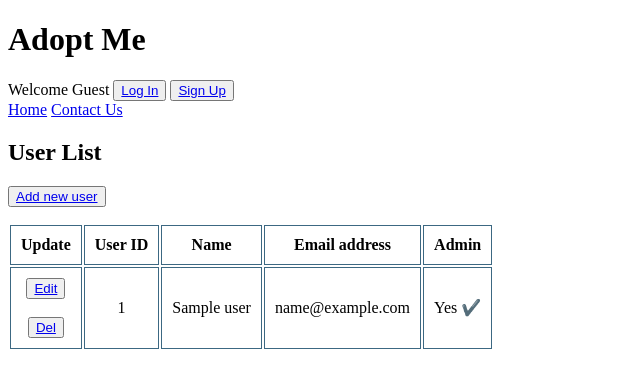
After one commit to poradaT/adopt_me, a Flask app: page /user_list in a window 1280 px wide. The commit adds this page. Shown: the top 388 px of the page, without its empty margins (0-640 px from the left). Run offline with Flask 2, Linux system fonts and the light colour scheme; a database or web service that is not in the repository returns one stand-in record (values such as "Sample title"); some libraries are stand-ins or nearby versions.

Commit message:
Add User List page for admin only

```diff
--- a/app.py
+++ b/app.py
@@ -1,6 +1,6 @@
 from flask import Flask, render_template, request, redirect, session, flash
 from models.pet import get_all_pets, insert_pet, get_pet, update_pet, delete_pet
-from models.user import get_user, insert_user #get_all_users, update_user, delete_user
+from models.user import get_user, insert_user, get_all_users, update_user, delete_user
 from werkzeug.security import generate_password_hash, check_password_hash
 
 app = Flask(__name__)
@@ -117,3 +117,75 @@ def logout_user():
     session.pop('user_email')
 
     return redirect('/login')
+
+#######################################################################
+
+@app.route('/user_list', methods=['GET', 'POST'])
+def users():
+    if request.method == 'GET':
+        users = get_all_users()
+        return render_template('users.html', users=users, user_name = session.get('user_name', 'UNKNOWN'))
+
+    name = request.form.get('name')
+    email = request.form.get('email')
+    password = request.form.get('password')
+    password_hash = generate_password_hash(password)
+    confirm_password = request.form.get('confirm_password')
+
+    if password != confirm_password:
+        flash('Passwords do not match! Please try again.', 'error')
+        return render_template('new_user.html')
+
+    insert_user(name, email, password_hash)
+    users = get_all_users()
+    return render_template('users.html', users=users, user_name = session.get('user_name', 'UNKNOWN'))
+
+@app.route('/add_user')
+def add_user():
+    return render_template("new_user.html", user_name = session.get('user_name', 'UNKNOWN'))
+
+@app.route('/edit_user', methods=['GET', 'POST'])
+def edit_user():
+
+    id = request.args.get('id')
+    email = request.args.get('email')
+    user_prefilled = get_user(email)
+
+    if request.method == 'GET':
+        return render_template("edit_user.html", id=id, user_prefilled=user_prefilled, user_name = session.get('user_name', 'UNKNOWN'))
+
+    password = request.form.get('password')
+    confirm_password = request.form.get('confirm_password')
+
+    if password != confirm_password:
+        id = request.form['id']
+        email = request.form["email"]
+        user_prefilled = get_user(email)
+        flash('Passwords do not match! Please try again.', 'error')
+        return render_template("edit_user.html", id=id, email=email, user_prefilled=user_prefilled, user_name = session.get('user_name', 'UNKNOWN'))
+
+    update_user(
+        request.form['id'],
+        request.form['name'],
+        request.form["email"],
+        request.form['password']
+    )
+    return redirect('/user_list')
+
+@app.route('/delete_user', methods=['GET', 'POST'])
+def del_user():
+    if request.method == 'GET':
+        id = request.args.get('id')
+        email = request.args.get('email')
+        user = get_user(email)
+        return render_template("delete_user.html", id=id, email=email, user=user, user_name = session.get('user_name', 'UNKNOWN'))
+
+    id = request.form['id']
+    delete_user(id)
+    return redirect('/user_list')
+
+#######################################################################
+
+@app.route('/contact')
+def contact_us():
+    return render_template("contact.html", user_name = session.get('user_name', 'UNKNOWN'))
--- a/models/user.py
+++ b/models/user.py
@@ -1,4 +1,8 @@
 from db import sql_select, sql_write, sql_select_one
+
+def get_all_users():
+    users = sql_select('SELECT id, name, email, admin FROM users ORDER BY id ASC;')
+    return users
 
 def get_user(email):
     user = sql_select_one("SELECT id, name, email, password_hash, admin FROM users WHERE email = %s;", [email])
@@ -8,3 +12,12 @@ def insert_user(name, email, password_hash):
     sql_write(
         'INSERT INTO users (name, email, password_hash) VALUES (%s, %s, %s)',
         [name, email, password_hash])
+
+def update_user(id, name, email, password_hash):
+    sql_write(
+        f"UPDATE users SET name = %s, email = %s, password_hash =%s WHERE id={id}",
+        [name, email, password_hash])
+
+def delete_user(id):
+    delete_user = sql_write(f"DELETE FROM users WHERE id={id};", [id])
+    return delete_user
--- a/templates/layout.html
+++ b/templates/layout.html
@@ -29,7 +29,7 @@
         <a href="/">Home</a>
         <a href="/contact">Contact Us</a>
         {% if session.get('user_name') and session.get('user_status') %}
-        <a href="#">Adoptor List</a>
+        <a href="/user_list">User List</a>
         {% endif %}
     </nav>
     <main>
--- /dev/null
+++ b/templates/users.html
@@ -0,0 +1,60 @@
+{% extends "layout.html" %}
+
+{% block title %}
+    User list
+{% endblock title%}
+
+{% block main %}
+
+<p>
+    <h2>User List </h2>
+    <P>
+    <button><a href="/add_user">Add new user</a></button>
+    </P>
+</p>
+
+
+<table>
+    <thred>
+
+        <th>
+            Update
+        </th>
+        <th>
+            User ID
+        </th>
+        <th>
+            Name
+        </th>
+        <th>
+            Email address
+        </th>
+        <th>
+            Admin
+        </th>
+    </thred>
+
+    <tbody>
+        {% for user in users %}
+        <tr>
+
+            <td>
+                <button> <a href="/edit_user?id={{ user.id }}&email={{ user.email }}"> Edit </a> </button> </br> </br>
+                <button> <a href="/delete_user?id={{ user.id }}&email={{ user.email }}"> Del </a> </button>
+            </td>
+
+            <td>{{ user.id }}</td>
+            <td>{{ user.name }}</td>
+            <td>{{ user.email }}</td>
+            {% if user.admin %}
+            <td> Yes ✔️ </td>
+            {% else %}
+            <td> No ❌</td>
+            {% endif %}
+        </tr>
+        {% endfor %}
+    </tbody>
+
+</table>
+
+{% endblock main %}
```
Also changed, not shown: templates/contact.html (added, +19 -0 lines), templates/delete_user.html (added, +15 -0 lines), templates/edit_user.html (added, +41 -0 lines), templates/new_user.html (added, +35 -0 lines), templates/pet.html (+0 -16 lines).
